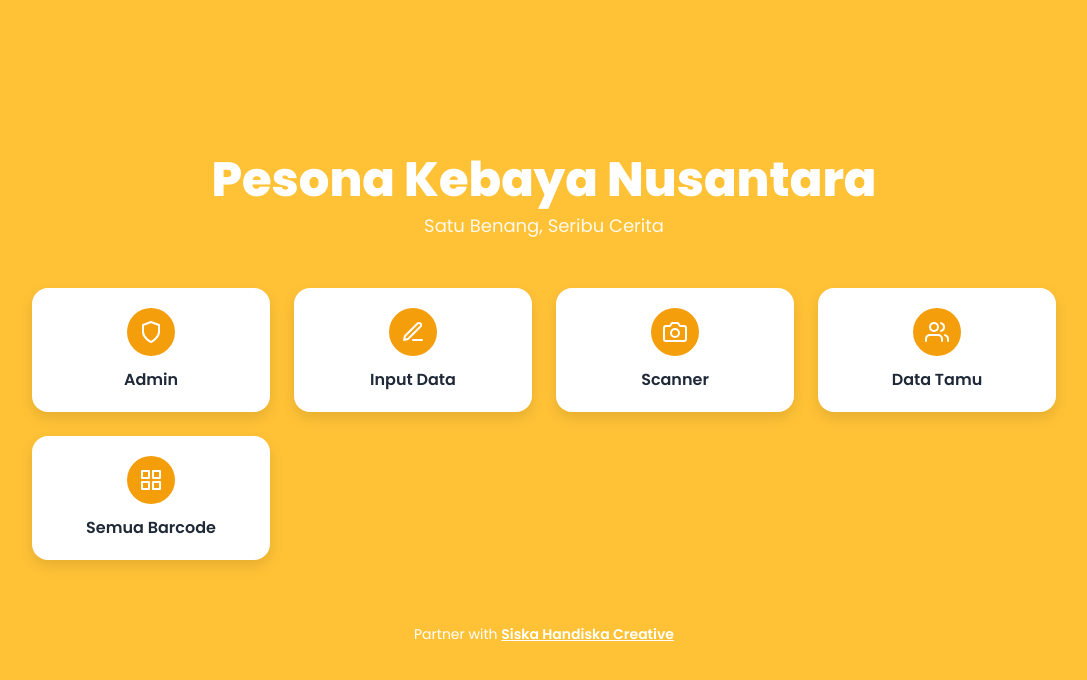
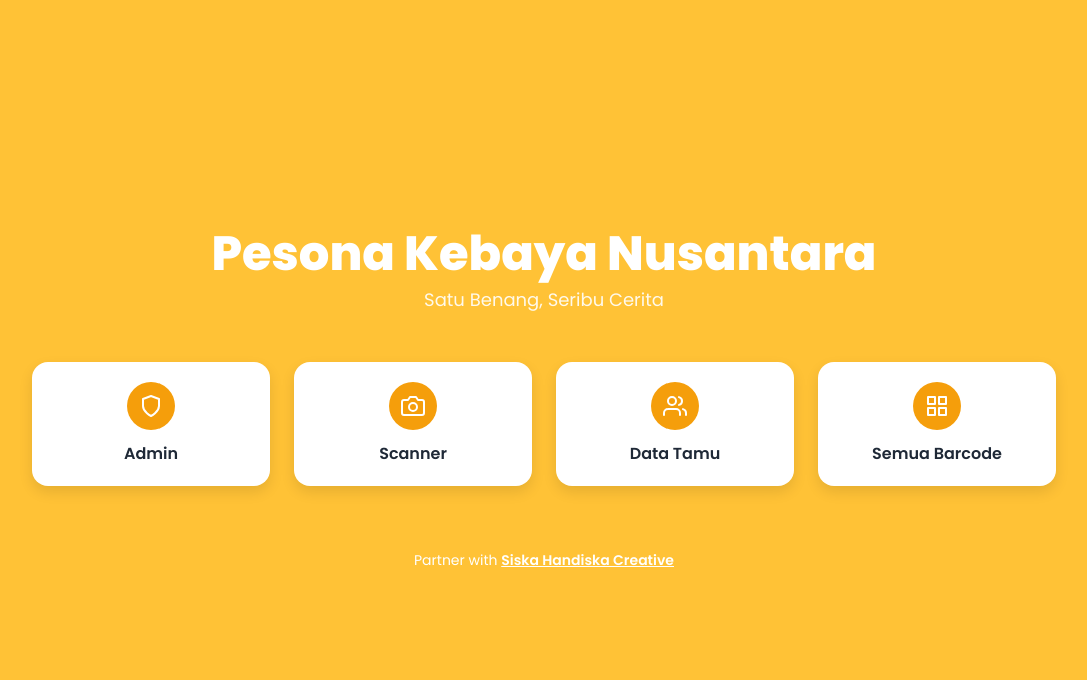
Before and after one commit to askong13/cuk, a website: page index.html in a window 1280 px wide. Shown: the whole page, without its empty margins (96-1183 px from the left). Drawn offline with nearby package versions, Linux system fonts and the light colour scheme.

Commit message:
Update index.html

```diff
--- a/index.html
+++ b/index.html
@@ -50,12 +50,6 @@
       <span class="menu-title">Admin</span>
     </a>
 
-    <!-- Input Data -->
-    <a href="generator.html" class="menu-card flex flex-col items-center text-center">
-      <div class="menu-icon"><i data-feather="edit-3"></i></div>
-      <span class="menu-title">Input Data</span>
-    </a>
-
     <!-- Scanner -->
     <a href="scanner.html" class="menu-card flex flex-col items-center text-center">
       <div class="menu-icon"><i data-feather="camera"></i></div>
```
